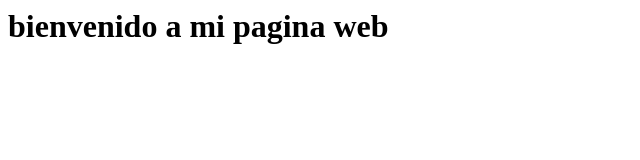
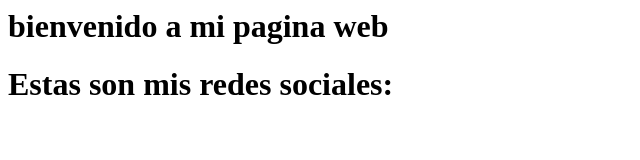
Before and after one commit to anloreyes4-debug/mipaginaweb, a plain HTML site: page index.html in a window 1280 px wide. Shown: the whole page, without its empty margins (0-640 px from the left). Drawn offline with Linux system fonts and the light colour scheme.

Commit message:
Footer
Agrego el titulo de lo que va en el pie de pagina

```diff
--- a/index.html
+++ b/index.html
@@ -6,6 +6,6 @@
 <h1>bienvenido a mi pagina web </h1>
     </body>
 <footer>
-
+    <h1>Estas son mis redes sociales: </h1>
 </footer>
 </html>
```
